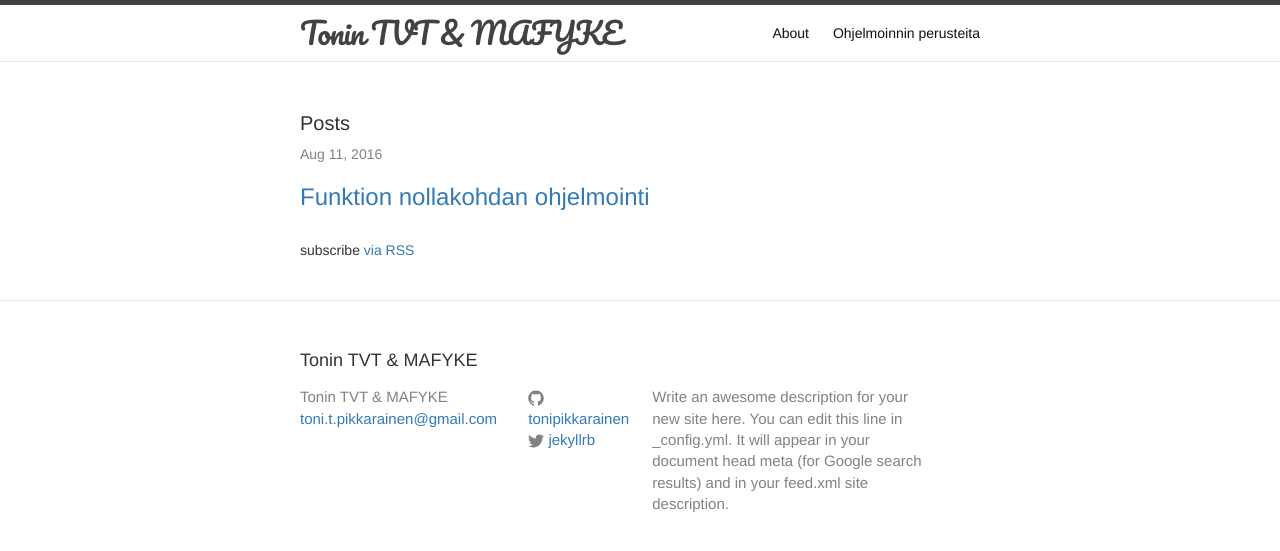
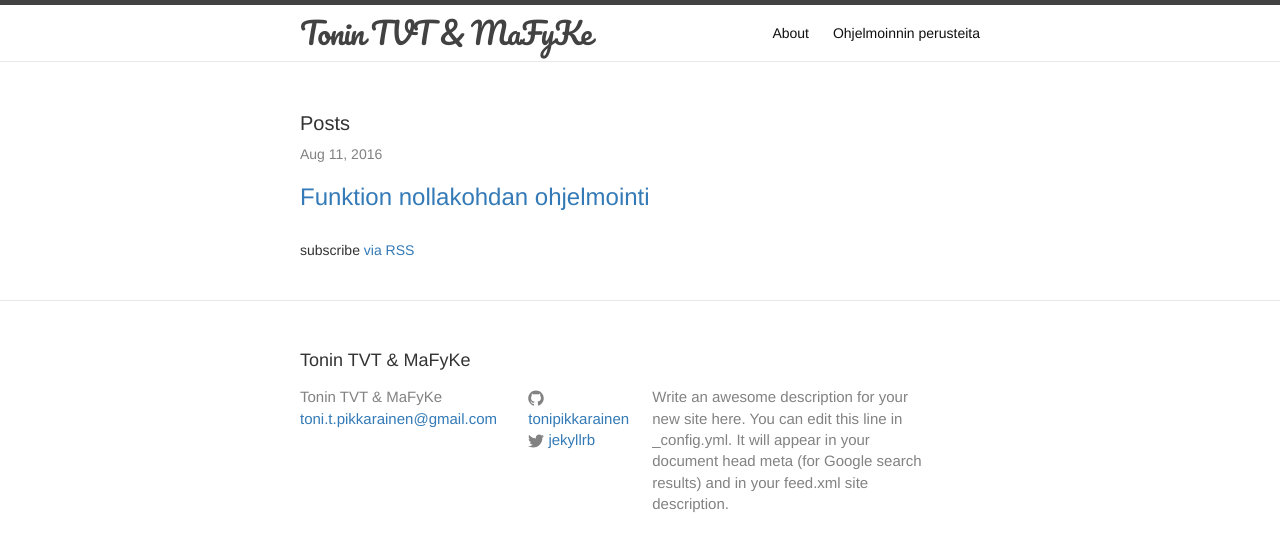
Before and after one commit to tonipikkarainen/tonipikkarainen.github.io, a Jekyll site: the page built from index.html, in a window 1280 px wide. Shown: the top 551 px of the page. Built offline with Jekyll 4.4.1, drawn with Linux system fonts in a browser that asks for light colours.

```diff
--- a/_config.yml
+++ b/_config.yml
@@ -6,7 +6,7 @@
 # 'jekyll serve'. If you change this file, please restart the server process.
 
 # Site settings
-title: Tonin TVT & MAFYKE
+title: Tonin TVT & MaFyKe
 email: toni.t.pikkarainen@gmail.com
 description: > # this means to ignore newlines until "baseurl:"
   Write an awesome description for your new site here. You can edit this
```
